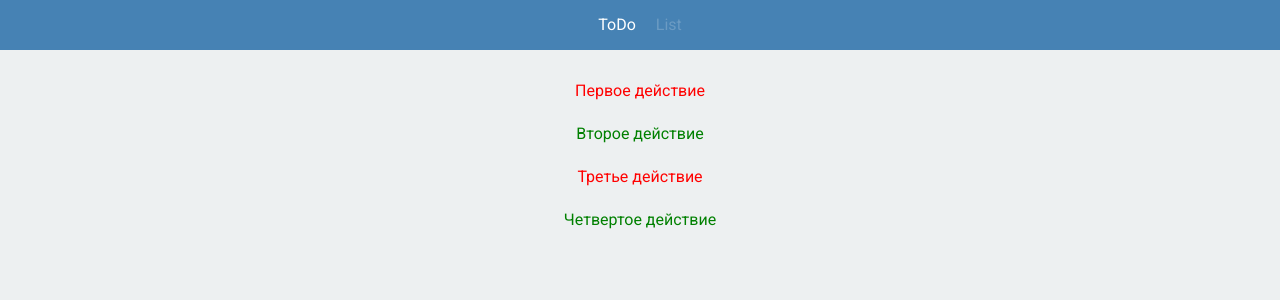
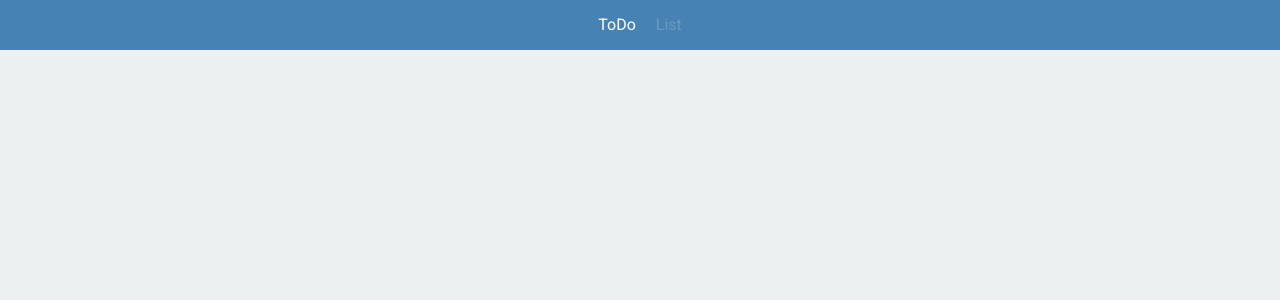
Before and after one commit to mister-project/ToDoList_React_TS, a React (Create React App) app in the folder todo/: page /list in a window 1280 px wide. Shown: the top 300 px of the page. Built offline with nearby package versions, Linux system fonts and the light colour scheme.

Commit message:
день 5 - 39-заполняется localstorage

```diff
--- a/todo/src/components/ListItem/ListItem.tsx
+++ b/todo/src/components/ListItem/ListItem.tsx
@@ -6,6 +6,7 @@ export const ListItem = ({ todo }: { todo: ToDo }) => {
         <a
             className={`${classes.link} ${todo.isDone ? classes.done : classes.notDone}`}
             target="_blank"
+            rel="noreferrer"
             href={`/app/list/${todo.id}`}
         >{todo.text}</a>
 
--- a/todo/src/pages/ViewList.tsx
+++ b/todo/src/pages/ViewList.tsx
@@ -1,15 +1,16 @@
+import { useSelector } from "react-redux"
 import { ListItem } from "../components/ListItem/ListItem"
 import { ToDo } from "../models/todo-item"
+import { RootState } from "../store"
 
-interface ComponentProps {
-    todos: ToDo[]
-}
 
-export const ViewList = ({ todos }: ComponentProps) => {
+
+export const ViewList = () => {
+    const todoList = useSelector((state: RootState) => state.todoList.todos)
     return (
         <div className="container">
             {
-                todos.map((todo: ToDo, idx: number) => {
+                todoList.map((todo: ToDo, idx: number) => {
                     return (<ListItem todo={todo} key={idx} />)
                 })
             }
--- a/todo/src/pages/ViewListItem.tsx
+++ b/todo/src/pages/ViewListItem.tsx
@@ -1,18 +1,18 @@
 import { useEffect, useState } from "react"
 import { ToDo } from "../models/todo-item"
 import { useNavigate, useParams } from "react-router-dom"
+import { useSelector } from "react-redux"
+import { RootState } from "../store"
 
-interface ComponentProps {
-    todos: ToDo[]
-}
 
-export const ViewListItem = ({ todos }: ComponentProps) => {
+export const ViewListItem = () => {
+    const todoList = useSelector((state: RootState) => state.todoList.todos)
     const { id } = useParams()
     const navigate = useNavigate()
     const [todo, setTodo] = useState<ToDo>()
 
     useEffect(() => {
-        const searchTodo = todos.find((todo) => String(todo.id) === id)
+        const searchTodo = todoList.find((todo) => String(todo.id) === id)
 
 
         if (searchTodo) {
@@ -24,7 +24,7 @@ export const ViewListItem = ({ todos }: ComponentProps) => {
         }
 
 
-    }, [todos, id, navigate])
+    }, [todoList, id, navigate])
 
     return (
         <div className="container">
--- a/todo/src/router.tsx
+++ b/todo/src/router.tsx
@@ -4,32 +4,10 @@ import { NotFound } from "./pages/404";
 
 import { ToDoListPage } from "./pages/ToDoListPage";
 
-import { ToDo } from "./models/todo-item";
+
 import { ViewList } from "./pages/ViewList";
 import { ViewListItem } from "./pages/ViewListItem";
 
-const todos: ToDo[] = [
-    {
-        id: 0,
-        text: 'Первое действие',
-        isDone: false
-    },
-    {
-        id: 1,
-        text: 'Второе действие',
-        isDone: true
-    },
-    {
-        id: 2,
-        text: 'Третье действие',
-        isDone: false
-    },
-    {
-        id: 3,
-        text: 'Четвертое действие',
-        isDone: true
-    }
-]
 
 export const router = createBrowserRouter([
     {
@@ -38,8 +16,8 @@ export const router = createBrowserRouter([
         errorElement: <NotFound />,
         children: [
             { path: '/', element: <ToDoListPage /> },
-            { path: '/list', element: <ViewList todos={todos} /> },
-            { path: '/list/:id', element: <ViewListItem todos={todos} />  }
+            { path: '/list', element: <ViewList /> },
+            { path: '/list/:id', element: <ViewListItem />  }
         ]
     },
     {
--- a/todo/src/store.ts
+++ b/todo/src/store.ts
@@ -1,6 +1,10 @@
 import { configureStore } from '@reduxjs/toolkit'
 import todoReducer from './feature/todoList'
 
+const saveToLocalStorage = (state: RootState) => {
+const appState = JSON.stringify(state)
+localStorage.setItem('appState', appState)
+}
 
 export const store = configureStore({
   reducer: {
@@ -8,5 +12,6 @@ export const store = configureStore({
   },
 })
 
+store.subscribe(() => saveToLocalStorage(store.getState()))
 export type RootState = ReturnType<typeof store.getState>
 export type AppDispatch = typeof store.dispatch
```
